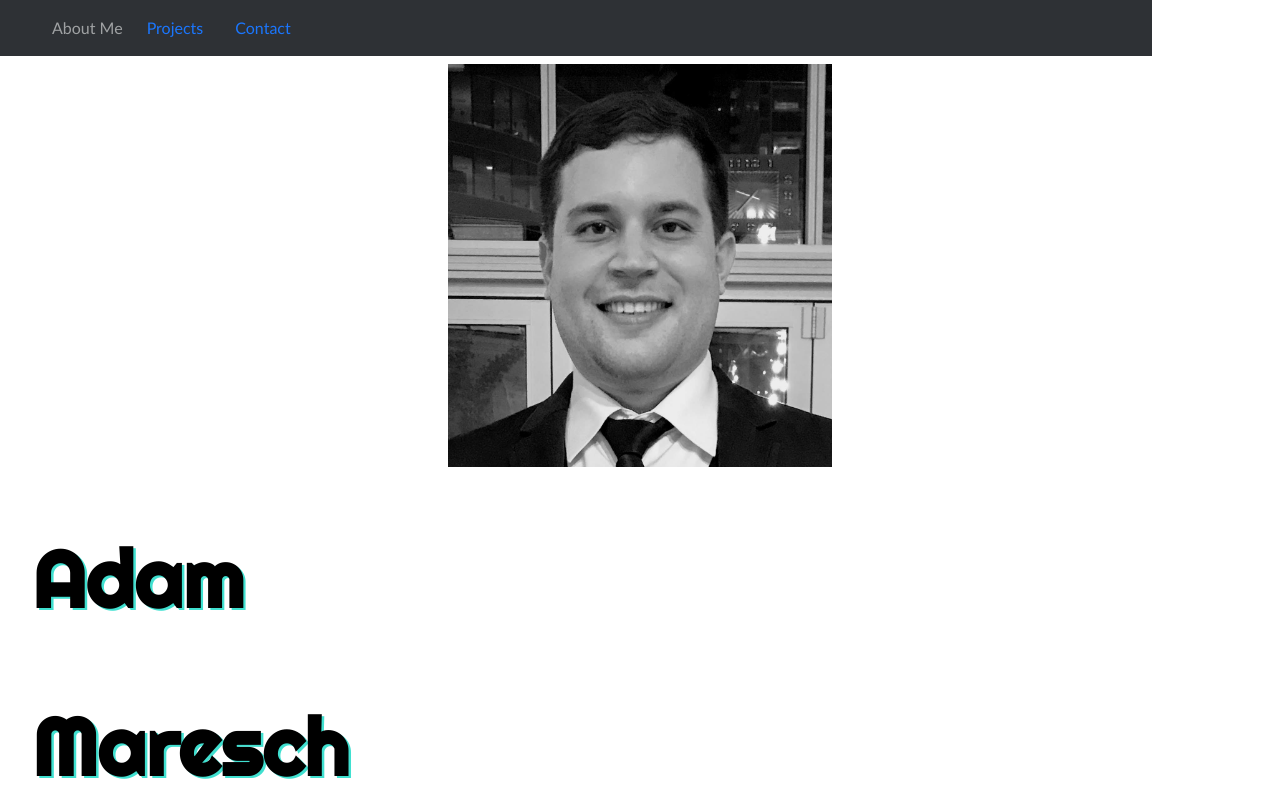
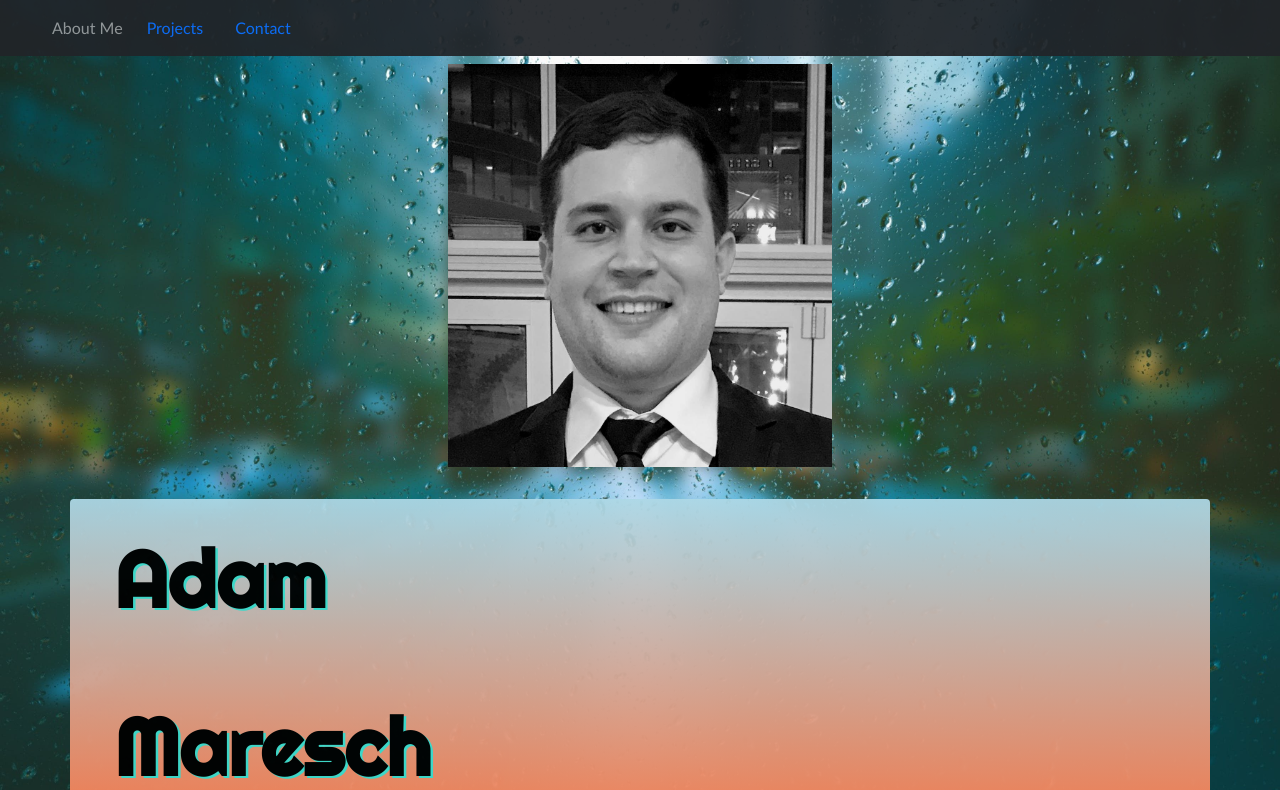
Before and after one commit to amaresch52/react-portfolio, a React (Create React App) app: page / in a window 1280 px wide. Shown: the top 790 px of the page. Built offline with nearby package versions, Linux system fonts and the light colour scheme; the HTML template or start-up script is replaced by a standard one.

Commit message:
updated css and background

```diff
--- a/src/components/Header.js
+++ b/src/components/Header.js
@@ -7,9 +7,13 @@ export default function Header() {
     <header class="display-container content center">
       <img class="imageMe" src={portrait} alt="Pic of Me" />
 
-      <div>
-        <h1 id="firstName">Adam</h1>
-        <h1 id="lastName">Maresch</h1>
+      <div class="display-middle padding-large text-light-grey center container top rounded">
+        <h1 class="xxxlarge" id="firstName">
+          Adam
+        </h1>
+        <h1 class="xxxlarge" id="lastName">
+          Maresch
+        </h1>
       </div>
     </header>
   );
--- a/src/components/Projects.js
+++ b/src/components/Projects.js
@@ -3,7 +3,7 @@ import React from "react";
 export default function Projects() {
   return (
     <section id="projects">
-      <h2>My Works</h2>
+      <h2>My Projects</h2>
     </section>
   );
 }
--- a/src/styles/Main.css
+++ b/src/styles/Main.css
@@ -18,3 +18,40 @@ h2 {
   font-size: 5em;
   text-shadow: 0.03em 0.03em 0 turquoise;
 }
+body {
+  background-color: transparent;
+  background: url("../images/glassrain.jpeg") fixed no-repeat;
+  background-size: cover;
+  max-height: 300rem;
+
+  border-image: -webkit-gradient(
+    linear,
+    left top,
+    right bottom,
+    from(rgba(255, 255, 255, 0.75)),
+    color-stop(0%, rgba(245, 245, 245, 0.75)),
+    color-stop(16.6%, rgba(245, 245, 245, 0.75)),
+    color-stop(37.8%, rgb(245, 245, 245)),
+    color-stop(48.8%, rgb(245, 245, 245)),
+    color-stop(53.1%, rgb(254, 254, 254)),
+    color-stop(79.4%, rgba(245, 245, 245, 0.75)),
+    color-stop(84.3%, rgba(245, 245, 245, 0.75))
+  ) !important;
+  border-image: linear-gradient(
+    to bottom right,
+    rgba(255, 255, 255, 0.75) 0%,
+    rgba(245, 245, 245, 0.75) 0%,
+    rgba(245, 245, 245, 0.75) 16.6%,
+    rgb(245, 245, 245) 37.8%,
+    rgb(245, 245, 245) 48.8%,
+    rgb(254, 254, 254) 53.1%,
+    rgba(245, 245, 245, 0.75) 79.4%,
+    rgba(245, 245, 245, 0.75) 84.3%
+  ) !important;
+  border-image-slice: 1 !important;
+}
+.top,
+.container {
+  background: linear-gradient(to top, coral, lightblue);
+  opacity: 94%;
+}
--- a/src/styles/Nav.css
+++ b/src/styles/Nav.css
@@ -1,9 +1,3 @@
 nav {
-  display: flex;
-  flex-direction: row;
-  justify-content: center;
-  background-color: black;
-  padding: 5px;
-  width: 90%;
   opacity: 94%;
 }
```
